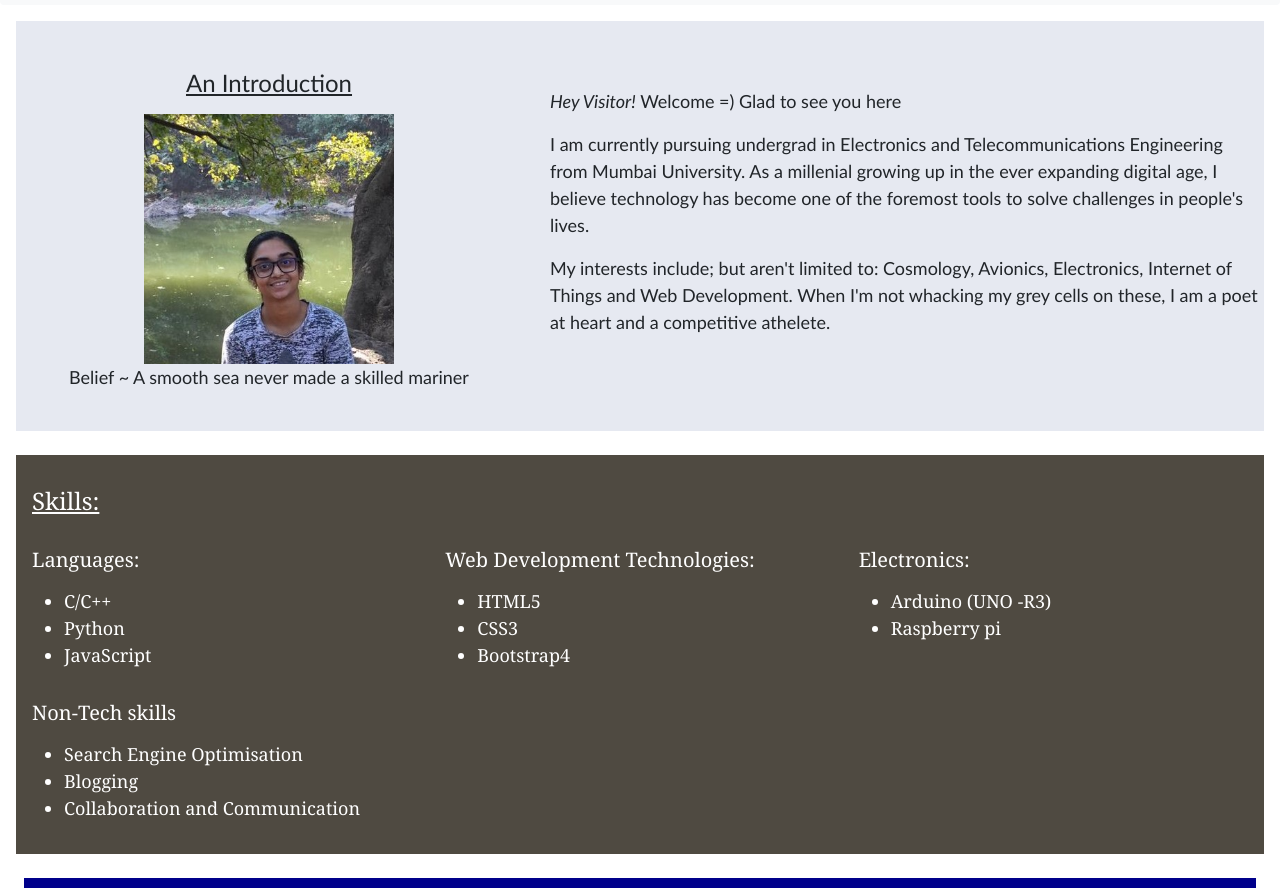
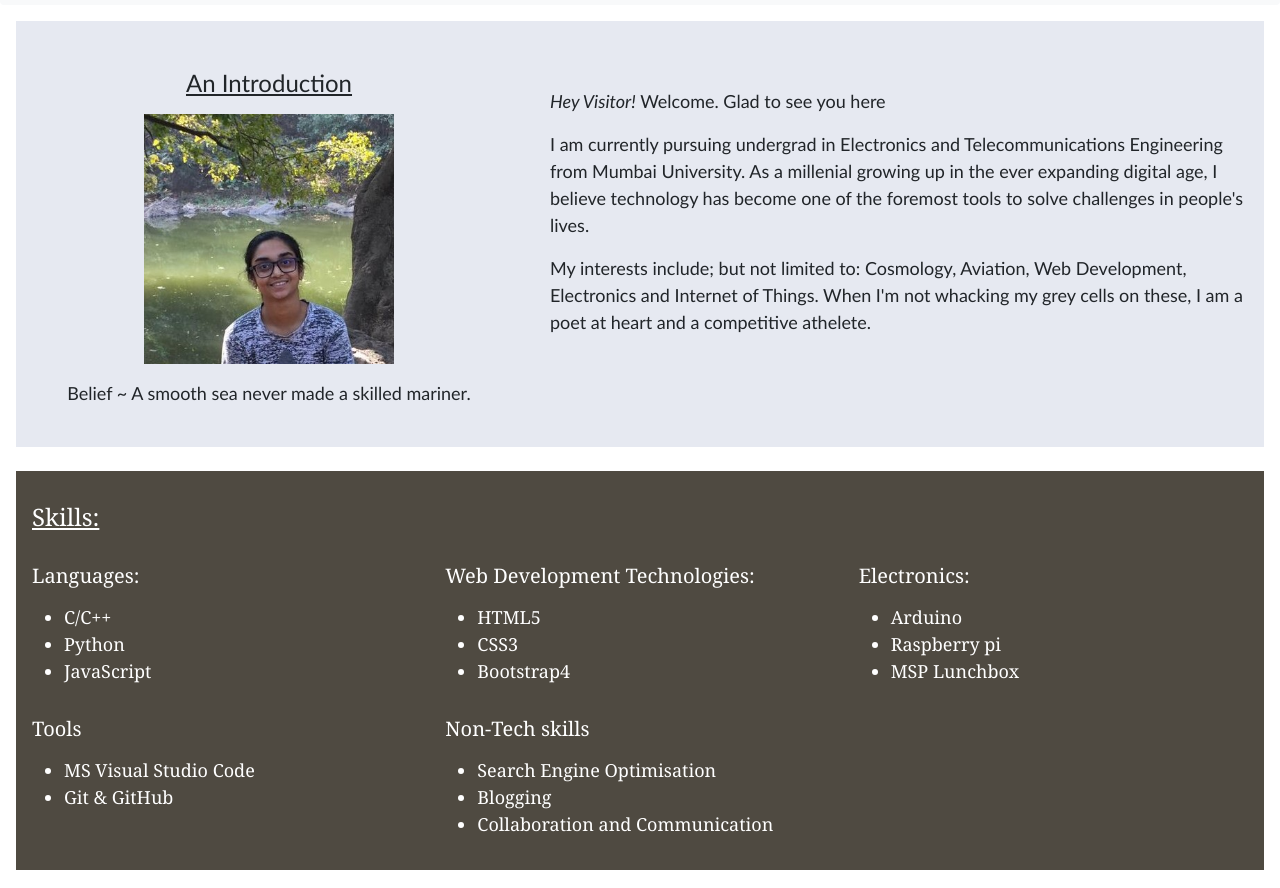
Before and after one commit to priyanka-p01/priyanka-p01.github.io, a plain HTML site: page index.html in a window 1280 px wide. Shown: the part 51-939 px from the top of the page. Drawn offline with nearby package versions, Linux system fonts and the light colour scheme.

Commit message:
updated skills, project section
updated the skills section, project section and changed few css styling with border radius and bg color

```diff
--- a/index.html
+++ b/index.html
@@ -1,5 +1,13 @@
 <!DOCTYPE html>
 <head>
+
+    <!--Social media icon next to title-->
+    <script src="js/social-icon.js"></script>
+    <link
+      rel="icon"
+      href="https://img.icons8.com/officel/16/000000/hacking.png"
+      type="image/icon type"
+    />
     <title>Priyanka Peddinti | Website </title>
     <meta charset="utf-8">
     <link rel="stylesheet" href="cssling.css">
@@ -56,20 +64,22 @@
                 <p class="py-1 mx-2 my-2 px-1 ">
                     <h4><u>An Introduction</u></h4>
                 </p>
-                <img src="image/fpgs.jpg.jpg" height="250">
-                <p><h7>Belief ~ A smooth sea never made a skilled mariner</h7></p>
+                <p class="pp-photo" id="pp-photo">
+                 <img id="photo" class="photo" src="image/fpgs.jpg.jpg" height="250">
+                </p>
+                <p><h7>Belief ~ A smooth sea never made a skilled mariner.</h7></p>
             </div>
 
             <div class="col-md-7 px-3 py-4">
                 <p><br>
-                    <em>Hey Visitor!</em> Welcome =) Glad to see you here<br>
+                    <em>Hey Visitor!</em> Welcome. Glad to see you here<br>
                 </p>
                 <p>
                     I am currently pursuing undergrad in Electronics and Telecommunications Engineering from Mumbai University. As a millenial growing up in the ever expanding digital age, I believe technology has become one of the foremost tools to solve challenges in people's lives. <br>
                 </p>
 
                 <p>
-                    My interests include; but aren't limited to: Cosmology, Avionics, Electronics, Internet of Things and Web Development. When I'm not whacking my grey cells on these, I am a poet at heart and a competitive athelete.
+                    My interests include; but not limited to: Cosmology, Aviation, Web Development, Electronics and Internet of Things. When I'm not whacking my grey cells on these, I am a poet at heart and a competitive athelete.
                 </p>
             </div>
         </div>
@@ -99,14 +109,24 @@
 
            <div class="col-md-4">
                <p><h5>Electronics:</h5></p>
-               <ul>
-                   <li>Arduino (UNO -R3) </li>
-                   <li>Raspberry pi</li>
-               </ul>
+               <div class="col-md-6">
+                <ul>
+                    <li>Arduino</li>
+                    <li>Raspberry pi</li>
+                    <li>MSP Lunchbox</li>
+                </ul>
+               </div>
            </div>
        </div>
 
        <div class="row featurette">
+           <div class="col-md-4">
+               <p><h5>Tools</h5></p>
+               <ul>
+                   <li>MS Visual Studio Code</li>
+                   <li>Git & GitHub</li>
+               </ul>
+           </div>
            <div class="col-md-6">
                <p><h5>Non-Tech skills</h5></p>
                <ul>
@@ -118,7 +138,7 @@
        </div>
     </div>
 
-     <div id="projects" class="text-center block block-projects py-3 mx-4 my-2 text-white">
+    <div id="projects" class="text-center block block-projects py-3 mx-4 my-2 text-white">
         <container class="text-left"><h4><u>Projects:</u></h4></container>
         <p class="mx-3 my-3 px-2 py-3">
             This is my projects section. For all the skills and certifications I undertake, I make small projects based on it, to showcase the knowledge level. <br><em>Have a look at them here. </em>
@@ -268,7 +288,6 @@
             <p class="text-center">
              &copy; Priyanka Peddinti, 2021 | All rights reserved.<br>
 
-
                 <svg xmlns="http://www.w3.org/2000/svg" width="16" height="16" fill="currentColor" class="bi bi-house-door" viewBox="0 0 16 16">
                 <path d="M8.354 1.146a.5.5 0 0 0-.708 0l-6 6A.5.5 0 0 0 1.5 7.5v7a.5.5 0 0 0 .5.5h4.5a.5.5 0 0 0 .5-.5v-4h2v4a.5.5 0 0 0 .5.5H14a.5.5 0 0 0 .5-.5v-7a.5.5 0 0 0-.146-.354L13 5.793V2.5a.5.5 0 0 0-.5-.5h-1a.5.5 0 0 0-.5.5v1.293L8.354 1.146zM2.5 14V7.707l5.5-5.5 5.5 5.5V14H10v-4a.5.5 0 0 0-.5-.5h-3a.5.5 0 0 0-.5.5v4H2.5z"/>
                 </svg>
```
